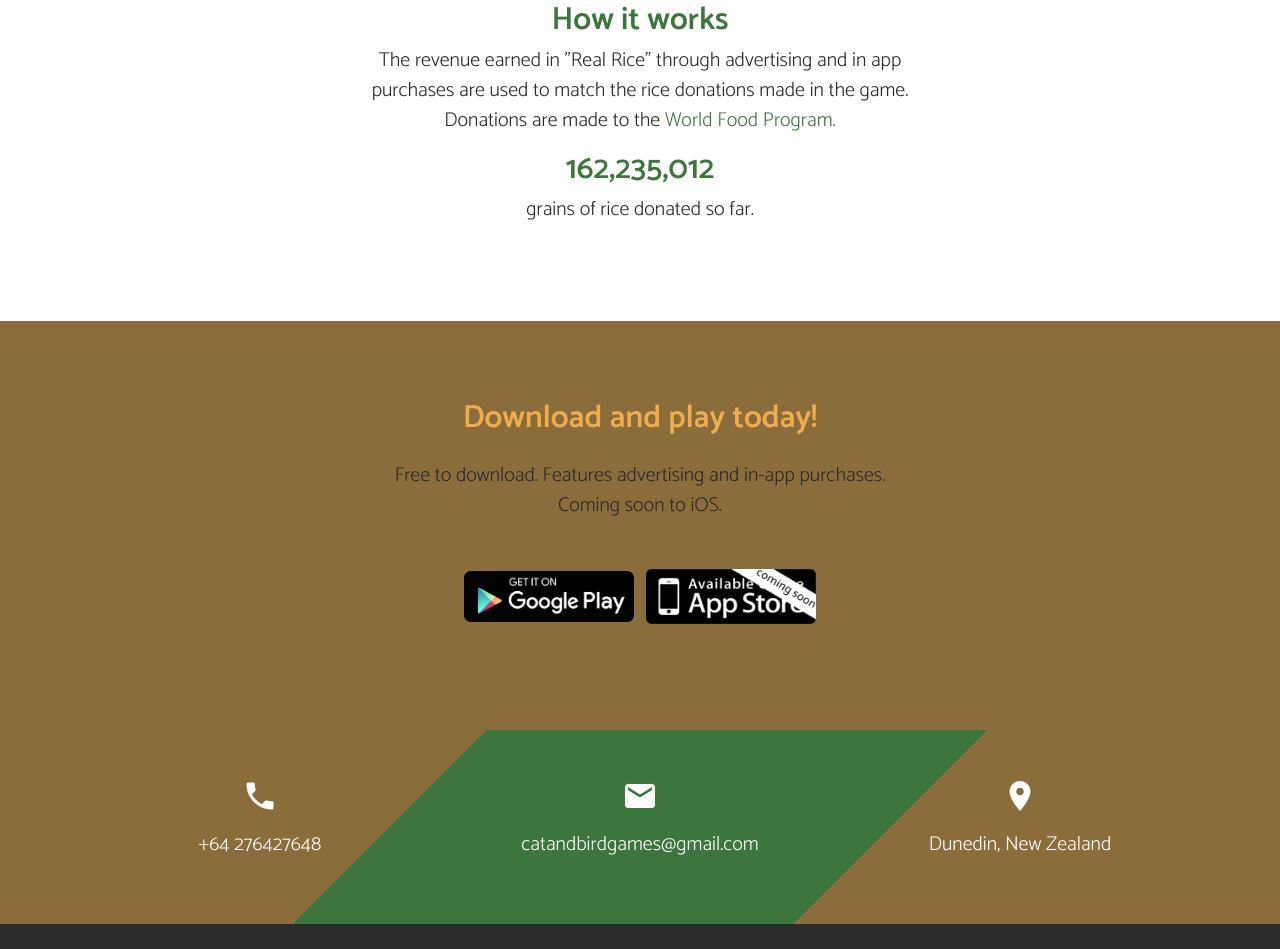
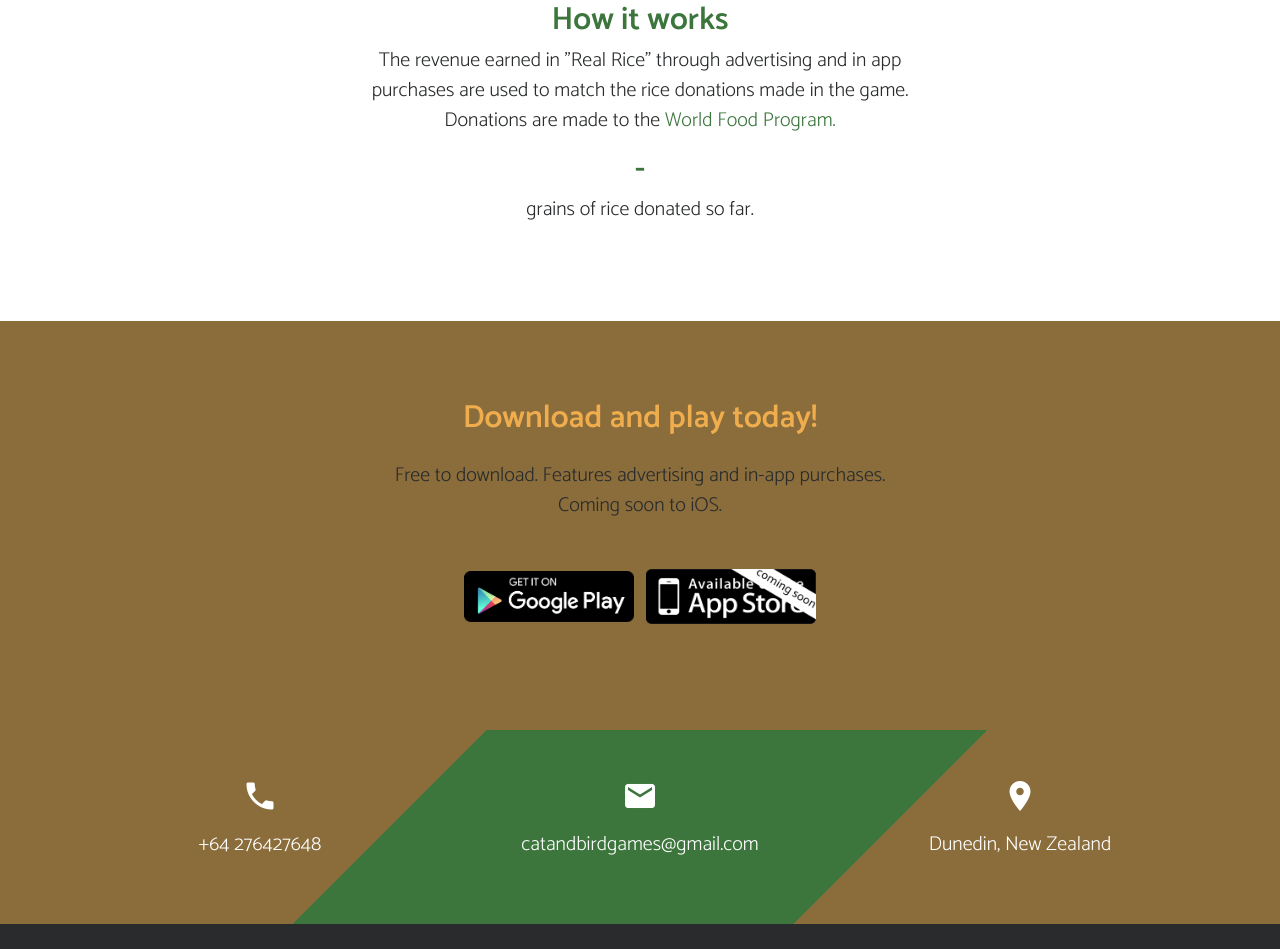
Before and after one commit to sonicsmith/realrice, a plain HTML site: page index.html in a window 1280 px wide. Shown: the part 877-1826 px from the top of the page. Drawn offline with nearby package versions, Linux system fonts and the light colour scheme; a script that the page names is missing.

Commit message:
Update index.html

```diff
--- a/index.html
+++ b/index.html
@@ -81,7 +81,7 @@
                 </div>
                 <div class="row">
                     <div class="col-md-6 offset-md-3 col-sm-8 offset-sm-2 col-xs-12 text-center wow fadeIn">
-                        <h2 class="text-primary">162,235,012</h2>
+                        <h2 class="text-primary" id="globalCount">-</h2>
                         <p class="lead">
                             grains of rice donated so far.
                         </p>
```
